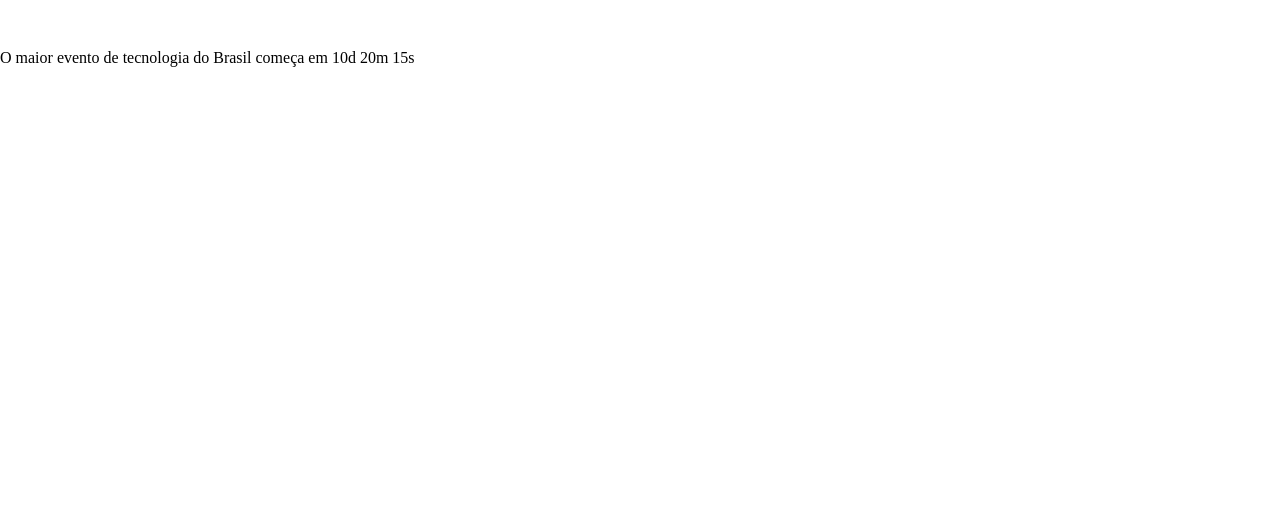
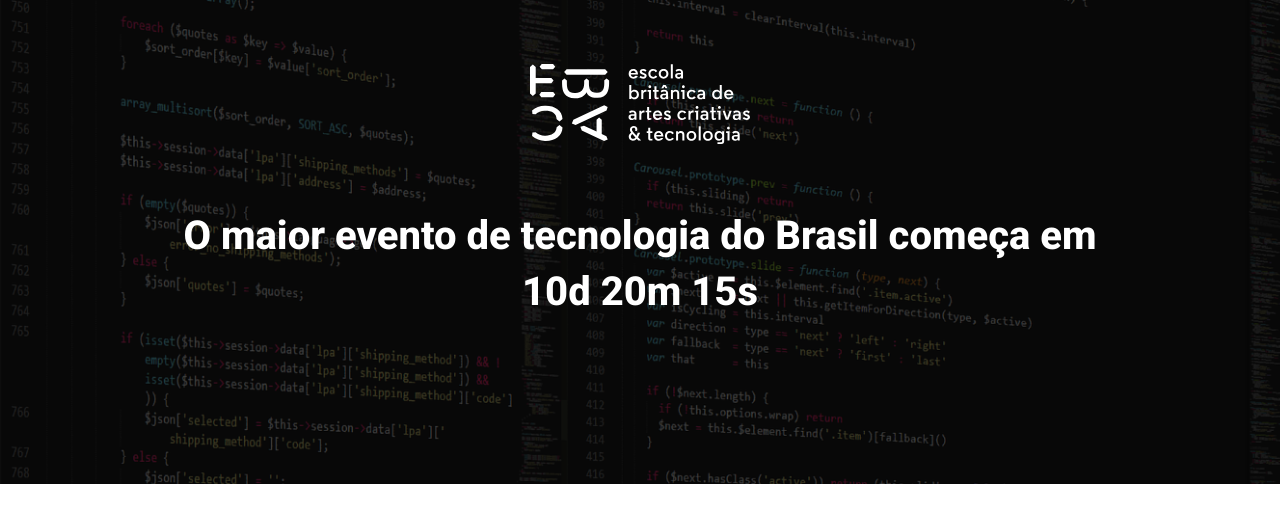
Before and after one commit to Gabrielle-03/ebac_tech_talks, a website built with Parcel: page src/index.html in a window 1280 px wide. Built offline with nearby package versions, Linux system fonts and the light colour scheme.

Commit message:
criando o hero

```diff
--- a/package.json
+++ b/package.json
@@ -12,7 +12,10 @@
   "type": "commonjs",
   "devDependencies": {
     "@parcel/transformer-sass": "^2.16.4",
+    "gulp": "^5.0.1",
+    "gulp-sass": "^6.0.1",
     "parcel": "^2.16.4",
+    "sass": "^1.101.0",
     "sharp": "^0.33.5"
   }
 }
--- a/src/index.html
+++ b/src/index.html
@@ -12,8 +12,8 @@
 <body>
     <header class="hero">
         <div class="container">
-            <img src="./images/ebac_logo.svg" alt="EBAC">
-            <p>
+            <img class="hero__logo" src="./images/ebac_logo.svg" alt="EBAC">
+            <p class="hero__text">
                 O maior evento de tecnologia do Brasil começa em 10d 20m 15s
             </p>
         </div>
--- /dev/null
+++ b/src/styles/_hero.scss
@@ -0,0 +1,52 @@
+.hero {
+    padding-top: 64px;
+    padding-bottom: 100px;
+    background-image: url(../images/fundo.png);
+    background-repeat: no-repeat;
+    background-size: cover;
+    position: relative;
+
+    .container {
+        position: relative;
+    }
+
+    &::before {
+        position: absolute;
+        top: 0;
+        left: 0;
+        width: 100%;
+        height: 100%;
+        background-color: #000;
+        content: '';
+        opacity: 0.7;
+    }
+
+    &__text {
+        margin-top: 64px;
+        margin-bottom: 64px;
+        font-size: 40px;
+        line-height: 56px;
+        font-weight: 800;
+        text-align: center;
+    }
+
+    &__logo {
+        margin: 0 auto;
+        height: 80px;
+        display: block;
+    }
+
+    @media (max-width:640px) {
+        padding: 40px 0;
+
+        &__logo {
+            height: 40px;
+        }
+
+        &__text {
+            font-size: 22px;
+            line-height: 24px;
+            margin: 24px 0;
+        }
+    }
+}
--- a/src/styles/main.scss
+++ b/src/styles/main.scss
@@ -1,11 +1,14 @@
+@use 'hero';
+
 * {
     margin: 0;
     padding: 0;
     box-sizing: border-box;
-    font-size: Roboto, sans-serif;
+    font-family: Roboto, sans-serif;
+    color: #fff;
 }
 
-.conteiner {
+.container {
     max-width: 960px;
     width: 100%;
     margin: 0 auto;
```
Also changed, not shown: 1 other file.
